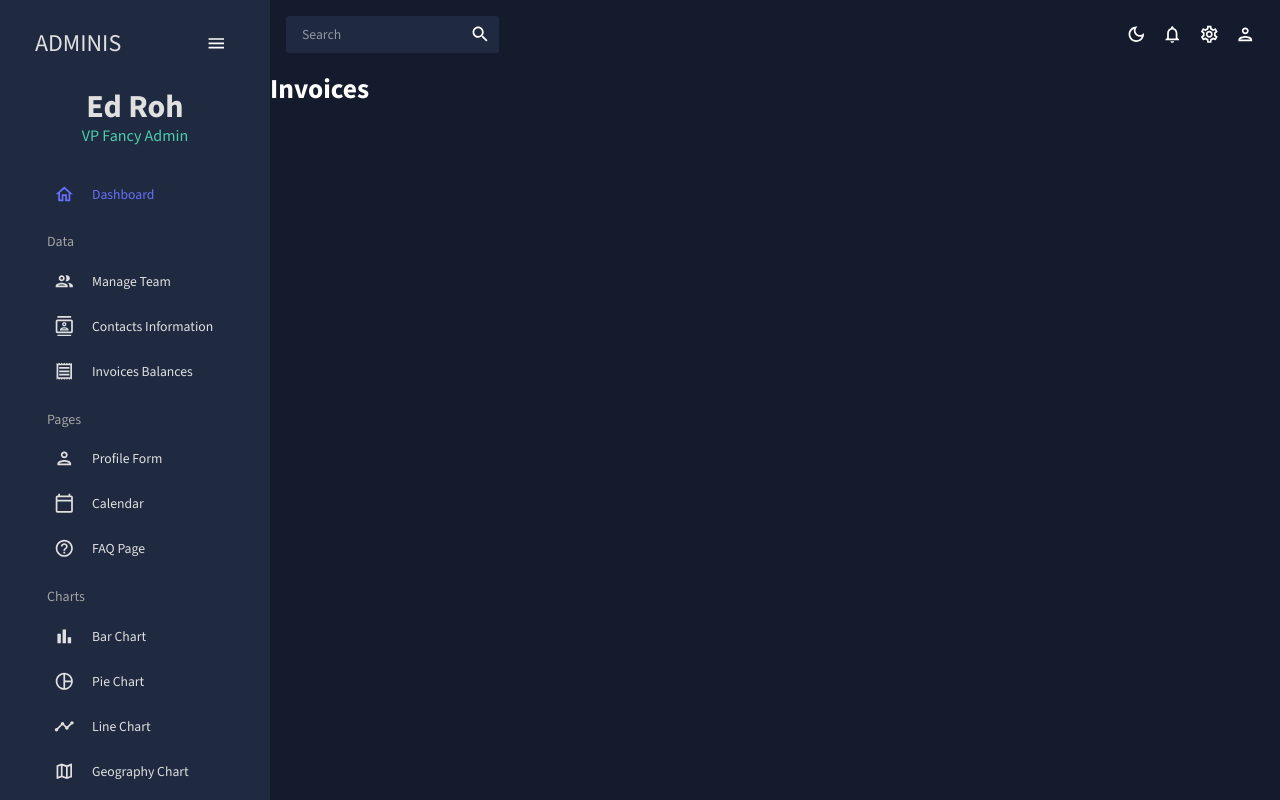
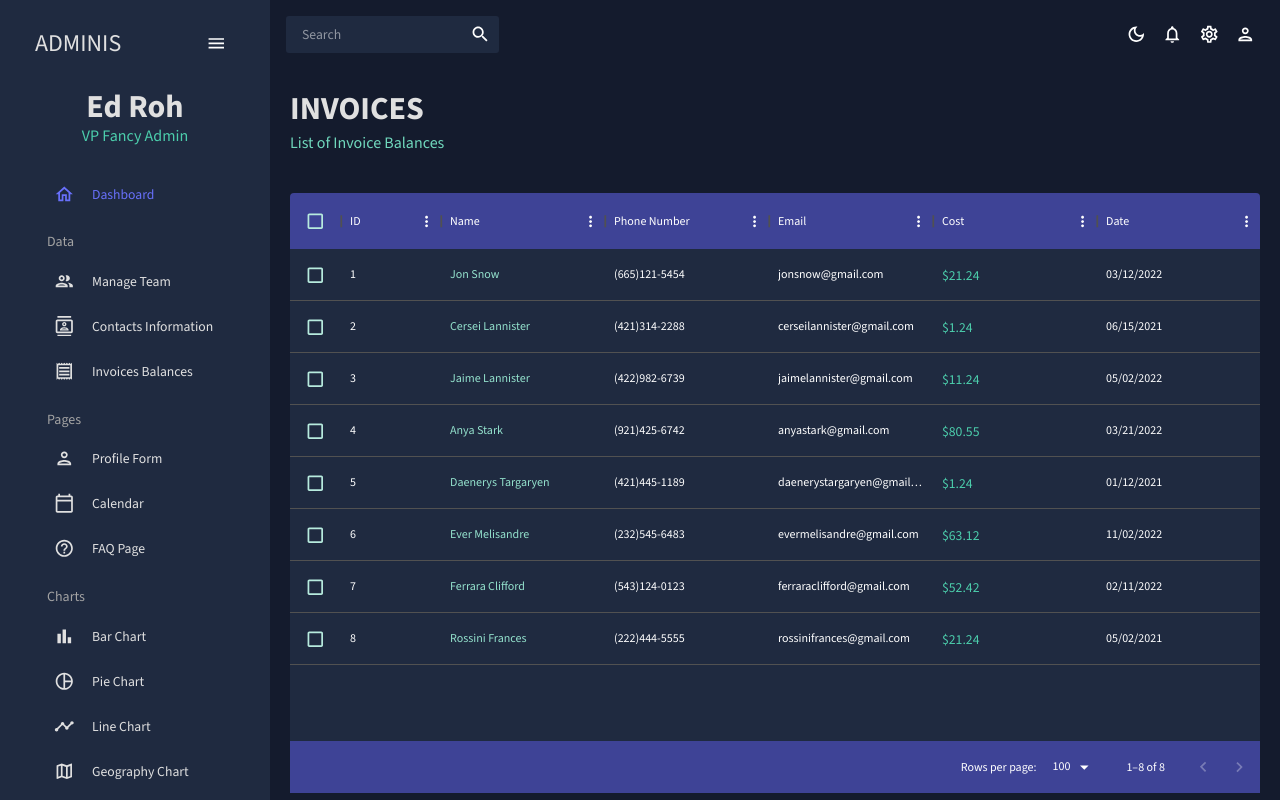
Before and after one commit to Avikai-Soria/Bdicomat, a React (Vite) app in the folder QA_Dashboard/: page /invoices in a window 1280 px wide. Built offline with nearby package versions, Linux system fonts and the light colour scheme; sample sign-in values are in the browser's storage.

Commit message:
end test tables

```diff
--- a/QA_Dashboard/src/components/main_page/layout/Contacts.jsx
+++ b/QA_Dashboard/src/components/main_page/layout/Contacts.jsx
@@ -1,11 +1,103 @@
-function Contacts() {
+import { Box } from "@mui/material";
+import { DataGrid, GridToolbar } from "@mui/x-data-grid";
+import { tokens } from "../../../hooks/theme";
+import { mockDataContacts } from "../data/mockData";
+import Header from "../../../reusable_component/Header.jsx";
+import { useTheme } from "@mui/material";
+
+const Contacts = () => {
+  const theme = useTheme();
+  const colors = tokens(theme.palette.mode);
+
+  const columns = [
+    { field: "id", headerName: "ID", flex: 0.5 },
+    { field: "registrarId", headerName: "Registrar ID" },
+    {
+      field: "name",
+      headerName: "Name",
+      flex: 1,
+      cellClassName: "name-column--cell",
+    },
+    {
+      field: "age",
+      headerName: "Age",
+      type: "number",
+      headerAlign: "left",
+      align: "left",
+    },
+    {
+      field: "phone",
+      headerName: "Phone Number",
+      flex: 1,
+    },
+    {
+      field: "email",
+      headerName: "Email",
+      flex: 1,
+    },
+    {
+      field: "address",
+      headerName: "Address",
+      flex: 1,
+    },
+    {
+      field: "city",
+      headerName: "City",
+      flex: 1,
+    },
+    {
+      field: "zipCode",
+      headerName: "Zip Code",
+      flex: 1,
+    },
+  ];
+
   return (
-    <>
-      <div>
-        <h1>Contacts</h1>
-      </div>
-    </>
+    <Box m="20px">
+      <Header
+        title="CONTACTS"
+        subtitle="List of Contacts for Future Reference"
+      />
+      <Box
+        m="40px 0 0 0"
+        height="75vh"
+        sx={{
+          "& .MuiDataGrid-root": {
+            border: "none",
+          },
+          "& .MuiDataGrid-cell": {
+            borderBottom: "none",
+          },
+          "& .name-column--cell": {
+            color: colors.greenAccent[300],
+          },
+          "& .MuiDataGrid-columnHeaders": {
+            backgroundColor: colors.blueAccent[700],
+            borderBottom: "none",
+          },
+          "& .MuiDataGrid-virtualScroller": {
+            backgroundColor: colors.primary[400],
+          },
+          "& .MuiDataGrid-footerContainer": {
+            borderTop: "none",
+            backgroundColor: colors.blueAccent[700],
+          },
+          "& .MuiCheckbox-root": {
+            color: `${colors.greenAccent[200]} !important`,
+          },
+          "& .MuiDataGrid-toolbarContainer .MuiButton-text": {
+            color: `${colors.grey[100]} !important`,
+          },
+        }}
+      >
+        <DataGrid
+          rows={mockDataContacts}
+          columns={columns}
+          components={{ Toolbar: GridToolbar }}
+        />
+      </Box>
+    </Box>
   );
-}
+};
 
 export default Contacts;
--- a/QA_Dashboard/src/components/main_page/layout/Invoices.jsx
+++ b/QA_Dashboard/src/components/main_page/layout/Invoices.jsx
@@ -1,11 +1,83 @@
-function Invoices() {
+import { Box, Typography, useTheme } from "@mui/material";
+import { DataGrid } from "@mui/x-data-grid";
+import { tokens } from "../../../hooks/theme";
+import { mockDataInvoices } from "../data/mockData";
+import Header from "../../../reusable_component/Header.jsx";
+
+const Invoices = () => {
+  const theme = useTheme();
+  const colors = tokens(theme.palette.mode);
+  const columns = [
+    { field: "id", headerName: "ID" },
+    {
+      field: "name",
+      headerName: "Name",
+      flex: 1,
+      cellClassName: "name-column--cell",
+    },
+    {
+      field: "phone",
+      headerName: "Phone Number",
+      flex: 1,
+    },
+    {
+      field: "email",
+      headerName: "Email",
+      flex: 1,
+    },
+    {
+      field: "cost",
+      headerName: "Cost",
+      flex: 1,
+      renderCell: (params) => (
+        <Typography color={colors.greenAccent[500]}>
+          ${params.row.cost}
+        </Typography>
+      ),
+    },
+    {
+      field: "date",
+      headerName: "Date",
+      flex: 1,
+    },
+  ];
+
   return (
-    <>
-      <div>
-        <h1>Invoices</h1>
-      </div>
-    </>
+    <Box m="20px">
+      <Header title="INVOICES" subtitle="List of Invoice Balances" />
+      <Box
+        m="40px 0 0 0"
+        height="75vh"
+        sx={{
+          "& .MuiDataGrid-root": {
+            border: "none",
+          },
+          "& .MuiDataGrid-cell": {
+            borderBottom: "none",
+          },
+          "& .name-column--cell": {
+            color: colors.greenAccent[300],
+          },
+          "& .MuiDataGrid-columnHeaders": {
+            backgroundColor: colors.blueAccent[700],
+            borderBottom: "none",
+          },
+          "& .MuiDataGrid-virtualScroller": {
+            backgroundColor: colors.primary[400],
+          },
+          "& .MuiDataGrid-footerContainer": {
+            borderTop: "none",
+            backgroundColor: colors.blueAccent[700],
+          },
+          "& .MuiCheckbox-root": {
+            color: `${colors.greenAccent[200]} !important`,
+          },
+        }}
+      >
+        <DataGrid checkboxSelection rows={mockDataInvoices} columns={columns} />
+      </Box>
+    </Box>
   );
-}
+};
 
 export default Invoices;
```
